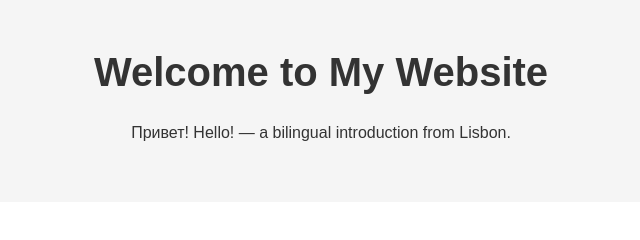
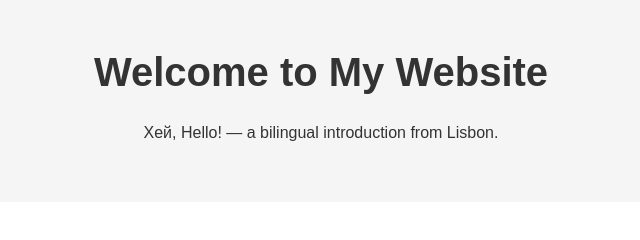
Before and after one commit to HristoVassilev1/about-me-site, a plain HTML site: page index.html in a window 1280 px wide. Shown: the top 240 px of the page, 319-959 px from the left. Drawn offline with Linux system fonts and the light colour scheme.

Commit message:
Update index.html

```diff
--- a/index.html
+++ b/index.html
@@ -44,7 +44,7 @@
 <body>
   <header>
     <h1>Welcome to My Website</h1>
-    <p>Привет! Hello! — a bilingual introduction from Lisbon.</p>
+    <p>Хей, Hello! — a bilingual introduction from Lisbon.</p>
   </header>
   <section>
     <h2>Who I Am</h2>
```
